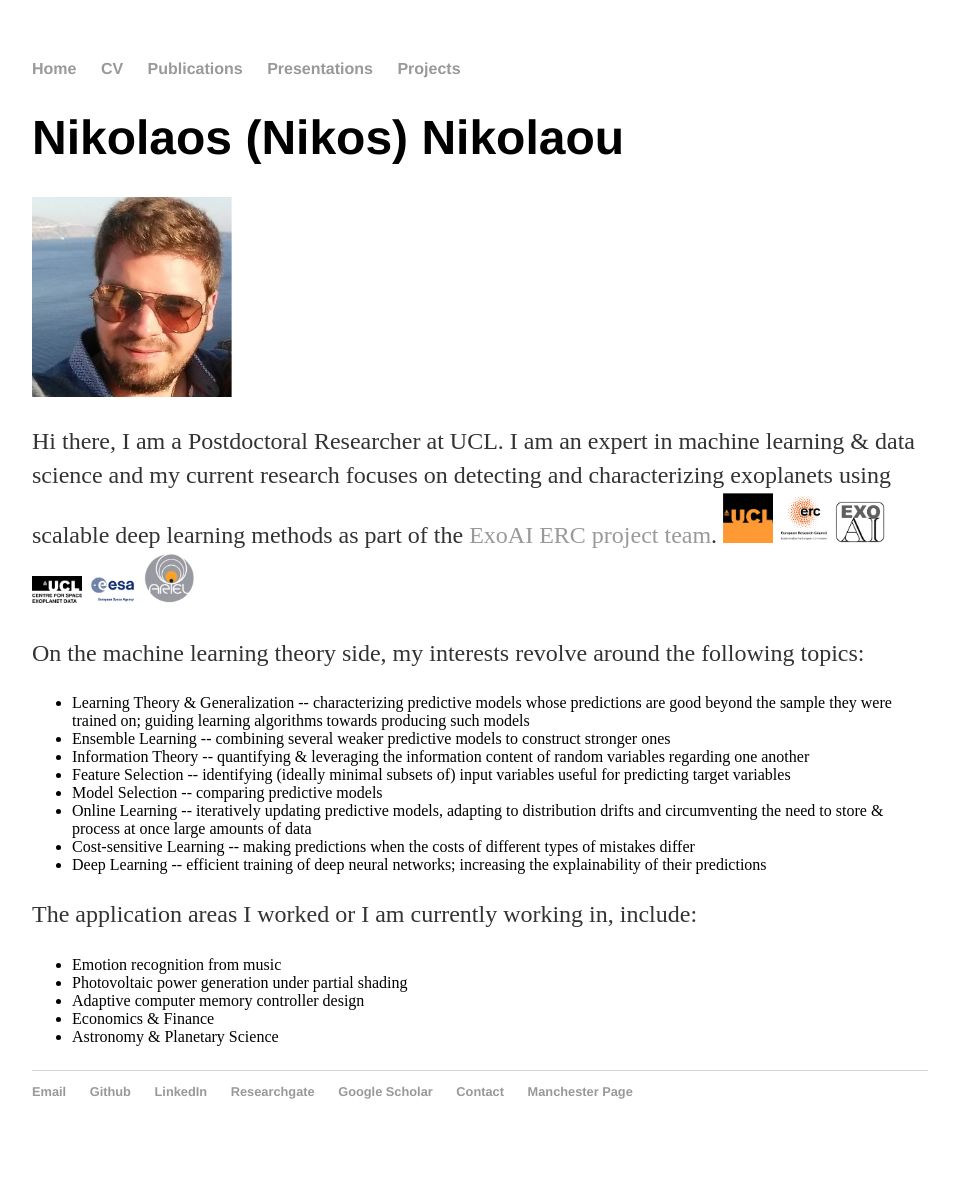
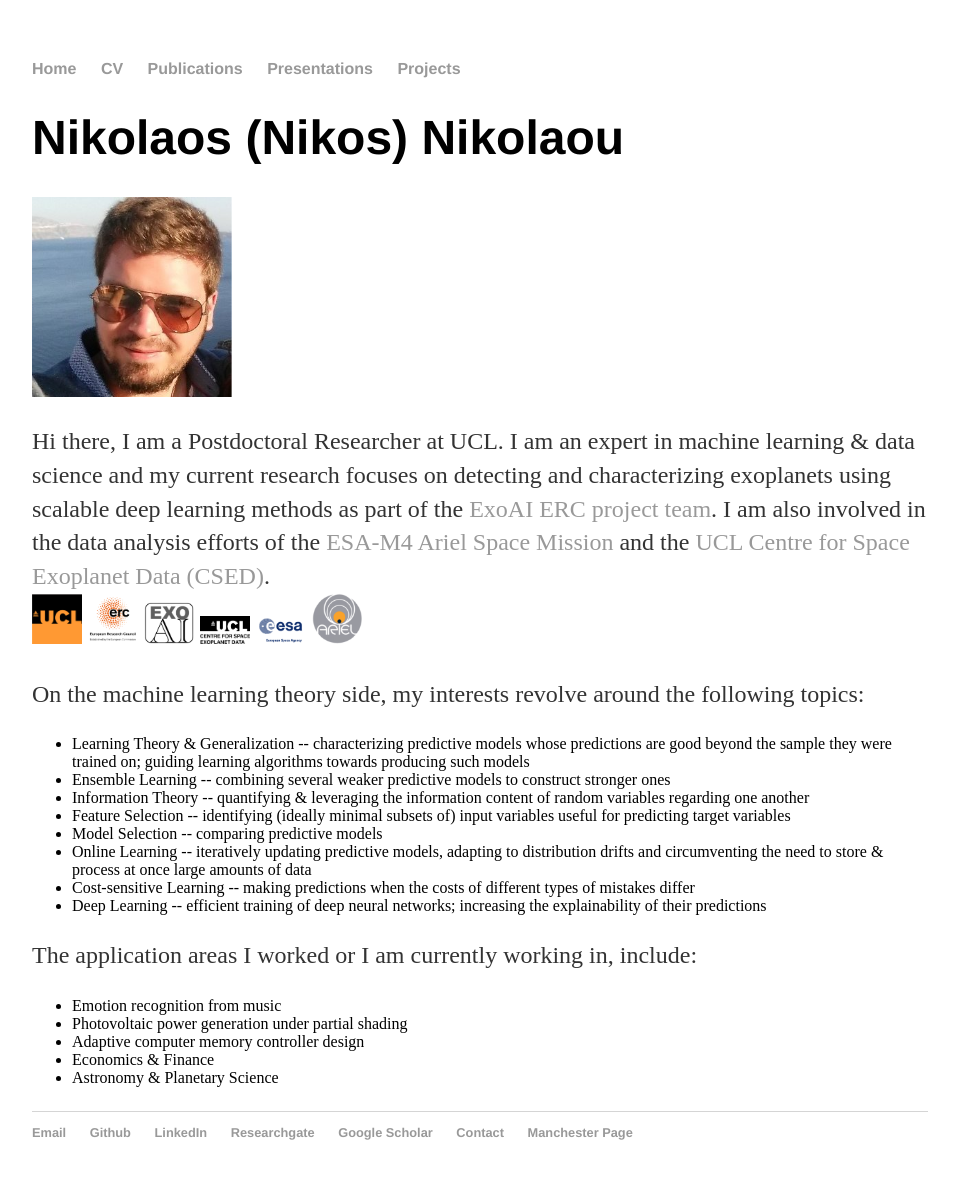
Before and after one commit to nnikolaou/nnikolaou.github.io, a Jekyll site: the page index.html, which Jekyll copies as it is, in a window 1280 px wide. Shown: the whole page, without its empty margins (160-1117 px from the left). Built offline with Jekyll 4.4.1, drawn with Linux system fonts in a browser that asks for light colours; before the commit the page ends 1159 px from its top, so only the background shows below that.

Commit message:
Update index.html

```diff
--- a/index.html
+++ b/index.html
@@ -32,14 +32,18 @@
 <img alt="Nikos Nikolaou" src="/files/Nikos.jpg" border="0" width="200">
 <p>Hi there, I am a Postdoctoral Researcher at UCL. I am an expert in machine learning &amp data science and my current research
  focuses on detecting and characterizing exoplanets using scalable deep learning methods as part of the
- <a href="https://exoai.github.io/about/">ExoAI ERC project team</a>.
+ <a href="https://exoai.github.io/about/">ExoAI ERC project team</a>. I am also involved in the data analysis efforts of the
+ <a href="https://ariel-spacemission.eu">ESA-M4 Ariel Space Mission</a> and the
+ <a href="https://csed.space">UCL Centre for Space Exoplanet Data (CSED)</a>.
 
+ <br />
 <img alt="UCL" src="/files/UCL_logo.png" border="0" width="50">
 <img alt="ERC" src="/files/ERC_logo.png" border="0" width="50">
 <img alt="EXOAI" src="/files/EXOAI_logo.png" border="0" width="50">
 <img alt="CSED" src="/files/UCL_CSED_logo.png" border="0" width="50">
 <img alt="ESA" src="/files/ESA_logo.png" border="0" width="50">
 <img alt="ARIEL" src="/files/ARIEL_logo.png" border="0" width="50">
+ <br />
 
 <p>On the machine learning theory side, my interests revolve around the following topics:
 <ul style="list-style-type:disc;">
```
